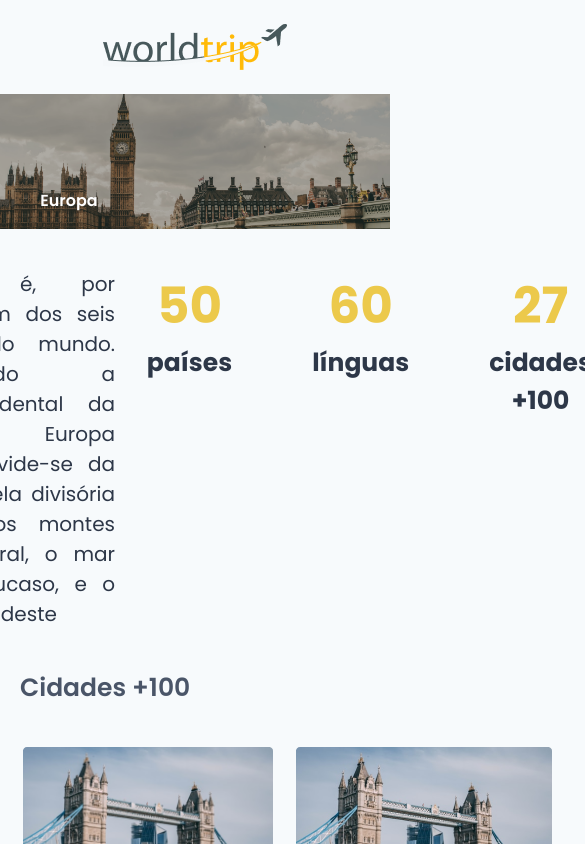
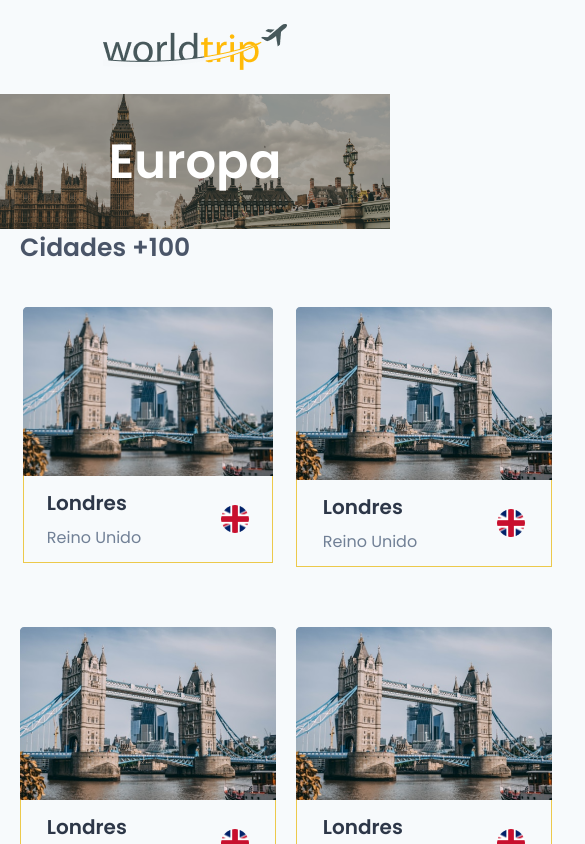
Before and after one commit to NakajimaDaniel/desafio07-ignite-chakraui, a Next.js app: page /europe in a window 390 px wide. Shown: the top 844 px of the page, 585 px wide, since content can reach past the window. Built offline with nearby package versions, Linux system fonts and the light colour scheme.

Commit message:
add mediaqeury mobile image banner

```diff
--- a/src/pages/europe.tsx
+++ b/src/pages/europe.tsx
@@ -1,14 +1,18 @@
-import { Box, Flex, Grid, Image, SimpleGrid, Text } from "@chakra-ui/react";
+import { Box, Flex, Grid, Image, SimpleGrid, Text, useMediaQuery  } from "@chakra-ui/react";
 import React from "react";
 import { Header } from "../components/Header";
 
 
 export default function Europe() {
+
+  const [isLargerThan700] = useMediaQuery("(min-width: 700px)")
+
   return (
     <>
       <Header />
       <Flex justify="center" flexDirection="column">
-
+        {isLargerThan700 ? (
+          <>
             <Box position="relative" textAlign="center">
               <Image src="europe1.png" w="100vw" maxh="500px" />
               <Text position="absolute" top="70%" left="0%" transform="translate(70%,0)" color="white" fontSize={['1xl','2xl', '3xl','6xl']}  fontWeight="semibold">Europa</Text>
@@ -16,18 +20,18 @@ export default function Europe() {
 
             <Flex flexDirection="row" justify="center" pt="10" pb="10" pl="5" pr="5" alignSelf="center" maxW={1400}>
 
-          <Text w="50%" fontSize="20" pr="20" textAlign="justify" >
+              <Text w="45%" fontSize="20" pr="5%" textAlign="justify" >
                 A Europa é, por convenção, um dos seis continentes do mundo. Compreendendo a península ocidental da Eurásia,
                 a Europa geralmente divide-se da Ásia a leste pela divisória de águas dos montes Urais, o rio Ural, o mar Cáspio, o Cáucaso, e o mar Negro a sudeste
               </Text>
 
-          <Flex  w="50%"  justify="center" flexDirection="row" >
-            <Box alignItems="center" pr="20">
+              <Flex  w="45%"  pl="5%" justify="center" flexDirection="row" >
+                <Box alignItems="center" pr="10" >
                   <Text textAlign="center" fontSize="50" color="yellow.400" fontWeight="bold">50</Text>
                   <Text textAlign="center" fontSize="25" color="gray.450" fontWeight="bold">países</Text>
                 </Box>
 
-            <Box alignItems="center" pr="20">
+                <Box alignItems="center" pr="10">
                   <Text textAlign="center" fontSize="50" color="yellow.400" fontWeight="bold">60</Text>
                   <Text textAlign="center" fontSize="25" color="gray.450" fontWeight="bold">línguas</Text>
                 </Box>
@@ -39,6 +43,18 @@ export default function Europe() {
               </Flex>
 
             </Flex>
+          </>
+        ): (
+          <>
+            <Flex>
+            <Box position="relative" textAlign="center">
+              <Image src="europe1.png" w="100vw" maxh="500px" />
+              <Text position="absolute" top="50%" left="50%" transform="translate(-50%,-50%)" color="white" fontSize={['5xl']}  fontWeight="semibold">Europa</Text>
+            </Box>
+            </Flex>
+          </>
+        )}
+
 
         <Flex pb="10" pl="5" pr="5" justifyContent="center" flexDir="column"  w="100%" maxW={1400} alignSelf="center" >
             <Text textAlign="left" fontSize="25" fontWeight="semibold" pb="10" color="gray.600">Cidades +100</Text>
```
Lines whose indentation alone changed are shown as unchanged.
